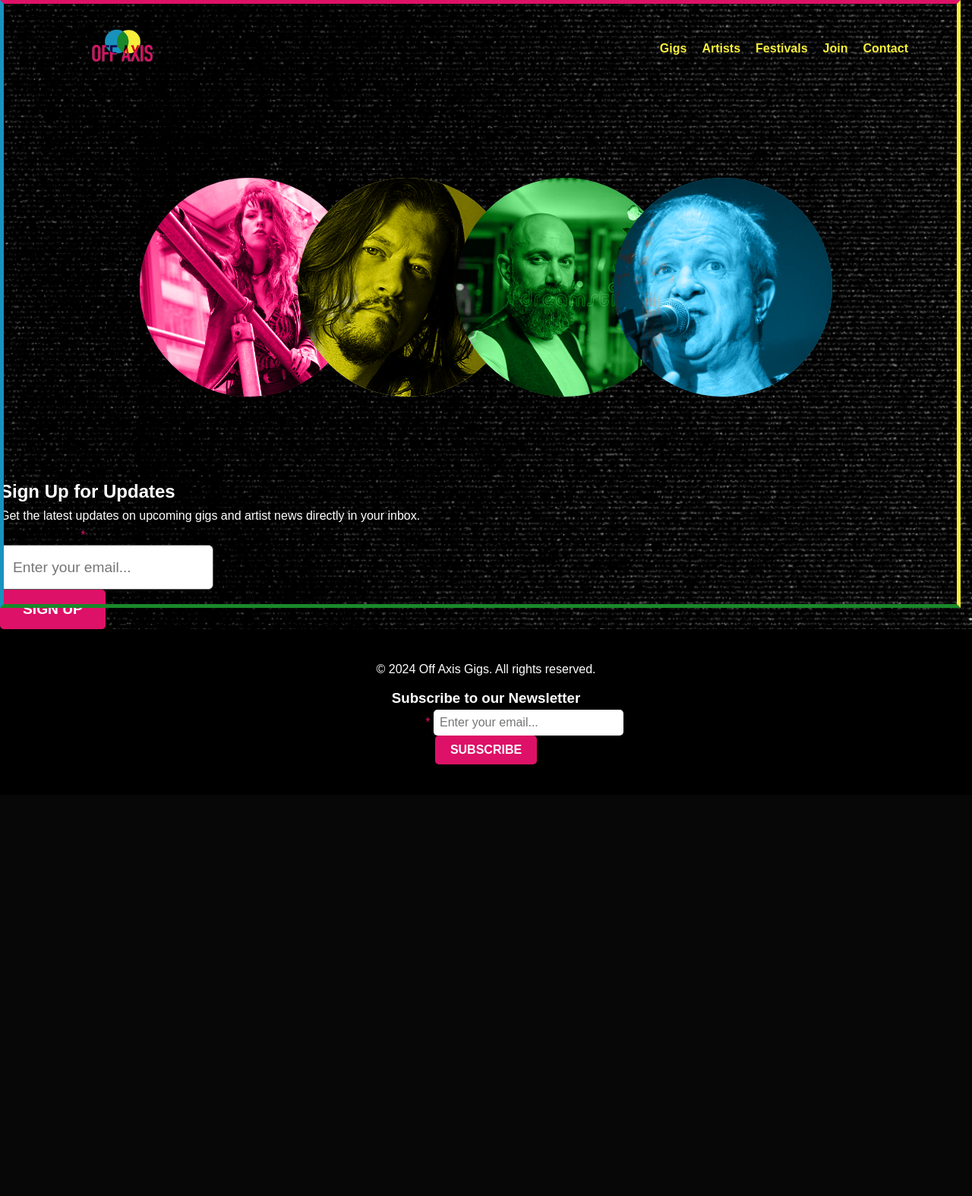
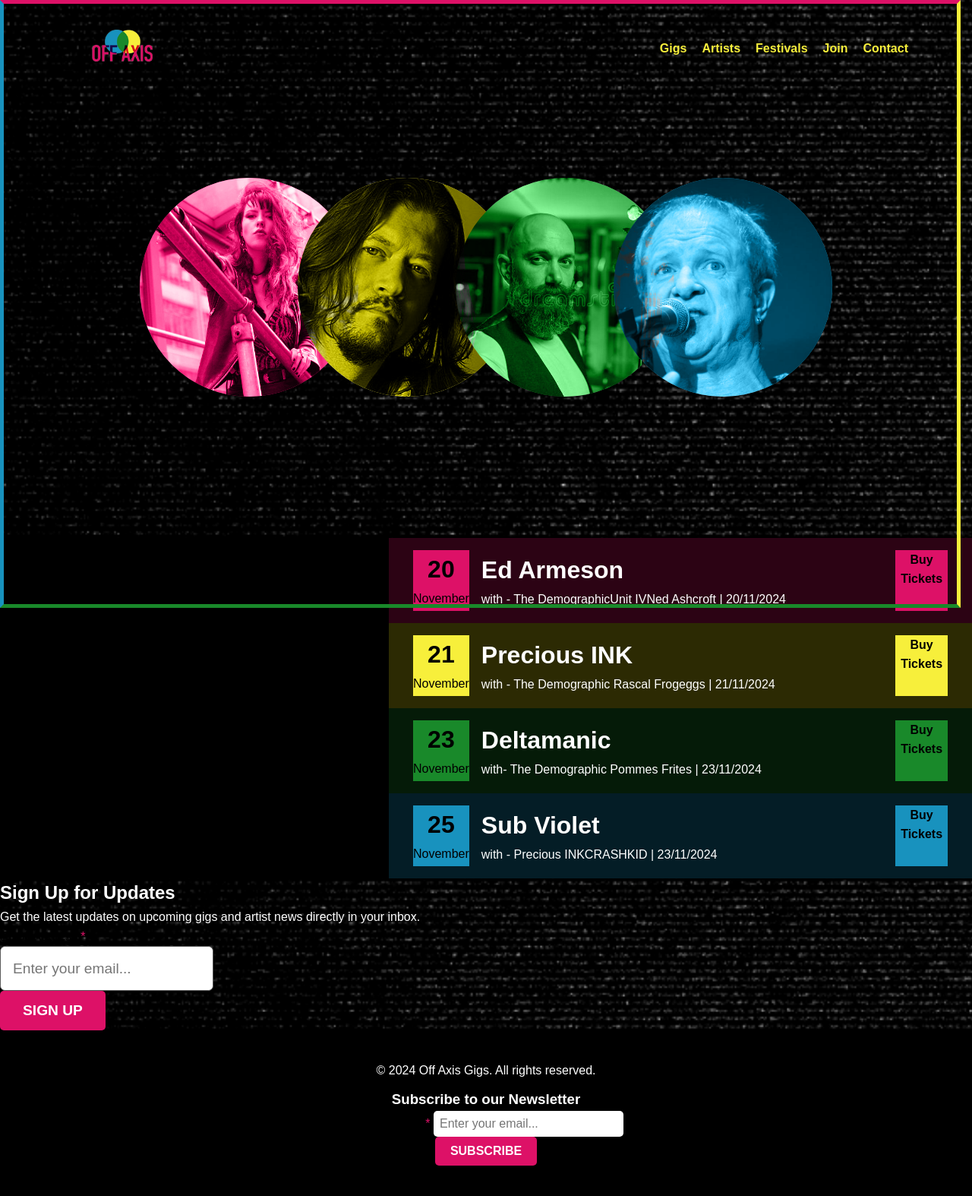
Before and after one commit to sh20-2025/offaxis, a Django app: page / in a window 1280 px wide. Shown: the whole page at 76% size. Before the commit the page ends 1006 px from the top, so only its background shows below. Run offline with Django 5.2, Linux system fonts and the light colour scheme.

Commit message:
feat: Added gig section to landing page.

```diff
--- a/Off_Axis_App/templates/Off_Axis/index.html
+++ b/Off_Axis_App/templates/Off_Axis/index.html
@@ -28,6 +28,36 @@
 
     </section>
 
+    <section class="gigs-section">
+    <div class="left">
+        <div class="gigs-section-media">
+
+        </div>
+    </div>
+    <div class="right">
+        <div class="gig">
+            <div class="date"><div class="num">20</div> November</div>
+            <div class="description"><div class="name">Ed Armeson </div> with - The DemographicUnit IVNed Ashcroft | 20/11/2024</div>
+            <div class="buy-btn"> Buy Tickets </div>
+        </div>
+        <div class="gig">
+            <div class="date"><div class="num">21</div> November</div>
+            <div class="description"><div class="name"> Precious INK </div> with - The Demographic Rascal Frogeggs | 21/11/2024</div>
+            <div class="buy-btn"> Buy Tickets </div>
+        </div>
+        <div class="gig">
+            <div class="date"><div class="num">23</div> November</div>
+            <div class="description"><div class="name">Deltamanic </div> with- The Demographic Pommes Frites | 23/11/2024</div>
+            <div class="buy-btn"> Buy Tickets </div>
+        </div>
+        <div class="gig">
+            <div class="date"><div class="num">25</div> November</div>
+            <div class="description"><div class="name">Sub Violet </div> with - Precious INKCRASHKID | 23/11/2024</div>
+            <div class="buy-btn"> Buy Tickets </div>
+        </div>
+    </div>
+    </section>
+
     <section class="cta-section">
         <h2>Sign Up for Updates</h2>
         <p>Get the latest updates on upcoming gigs and artist news directly in your inbox.</p>
--- a/static/styles/base.css
+++ b/static/styles/base.css
@@ -9,15 +9,23 @@ body {
   --oa-pink: #dd1167;
   --oa-pink-light: #fd3689;
   --oa-pink-dark: #a40f4d;
+  --oa-pink-low-alpha: #dd116733;
+
   --oa-yellow: #f7ef3b;
   --oa-yellow-light: #fff990;
   --oa-yellow-dark: #dcd212;
+  --oa-yellow-low-alpha: #dcd21233;
+
   --oa-green: #19892a;
   --oa-green-light: #23bc3a;
   --oa-green-dark: #136620;
+  --oa-green-low-alpha: #19892a33;
+
   --oa-blue: #1892be;
   --oa-blue-light: #1ab2e9;
   --oa-blue-dark: #146c8d;
+  --oa-blue-low-alpha: #1892be33;
+
   --oa-text-dark: #000000;
   --oa-text-light: #ffffff;
   --oa-text-medium: #5a5a5a;
--- a/static/styles/landing_page.css
+++ b/static/styles/landing_page.css
@@ -16,8 +16,8 @@ body::before {
   border-style: solid;
   border-width: 5px;
   border-color: var(--oa-pink) var(--oa-yellow) var(--oa-green) var(--oa-blue);
-  pointer-events: none; /* Ensures the border does not interfere with content interaction */
-  box-sizing: border-box; /* Ensures the border is included in the element's dimensions */
+  pointer-events: none;
+  box-sizing: border-box;
 }
 
 @keyframes backgroundShift {
@@ -46,10 +46,112 @@ body::before {
 }
 
 .hero-circles img {
-   /*display: none;*/
+  /*display: none;*/
   position: relative;
   height: 100%;
   width: 100%;
   border-radius: 50%;
   mix-blend-mode: luminosity;
 }
+
+.gigs-section {
+  display:flex;
+  justify-content: space-evenly;
+  background-color: var(--oa-text-dark);
+
+  margin-top: 5rem;
+}
+
+.gigs-section .left {
+  content: "";
+  width:40%;
+  height: 100%;
+}
+
+.gigs-section .right {
+  content: "";
+  width: 60%;
+  height: 100%;
+}
+
+.gigs-section .gig {
+  display: flex;
+  justify-content: space-between;
+  align-items: center;
+  padding: 1rem;
+  height: 7rem;
+}
+
+.gigs-section .right .gig:nth-child(1){
+  background-color: var(--oa-pink-low-alpha);
+}
+
+.gigs-section .right .gig:nth-child(2){
+  background-color: var(--oa-yellow-low-alpha);
+}
+
+.gigs-section .right .gig:nth-child(3){
+  background-color: var(--oa-green-low-alpha);
+}
+
+.gigs-section .right .gig:nth-child(4){
+  background-color: var(--oa-blue-low-alpha);
+}
+
+.gigs-section .date {
+  width: 5rem;
+  height: 5rem;
+  margin: 1rem;
+  font-size: 1rem;
+  text-align: center;
+  color: var(--oa-text-dark);
+  flex-grow: 2;
+}
+
+.gigs-section .date .num{
+  font-weight: bold;
+  font-size: 2rem;
+}
+
+.gigs-section .description {
+  width:100%;
+  text-align: left;
+  flex-shrink: 2;
+}
+
+.gigs-section .description .name{
+  font-weight: bold;
+  font-size: 2rem;
+}
+
+
+.gigs-section .buy-btn {
+  width: 5rem;
+  height: 5rem;
+  margin: 1rem;
+  font-size: 1rem;
+  font-weight: bold;
+  text-align: center;
+  color: var(--oa-text-dark);
+  flex-grow: 2;
+}
+
+.gigs-section .right .gig:nth-child(1) .date,
+.gigs-section .right .gig:nth-child(1) .buy-btn{
+  background-color: var(--oa-pink);
+}
+
+.gigs-section .right .gig:nth-child(2) .date,
+.gigs-section .right .gig:nth-child(2) .buy-btn{
+  background-color: var(--oa-yellow);
+}
+
+.gigs-section .right .gig:nth-child(3) .date,
+.gigs-section .right .gig:nth-child(3) .buy-btn{
+  background-color: var(--oa-green);
+}
+
+.gigs-section .right .gig:nth-child(4) .date,
+.gigs-section .right .gig:nth-child(4) .buy-btn{
+  background-color: var(--oa-blue);
+}
```
